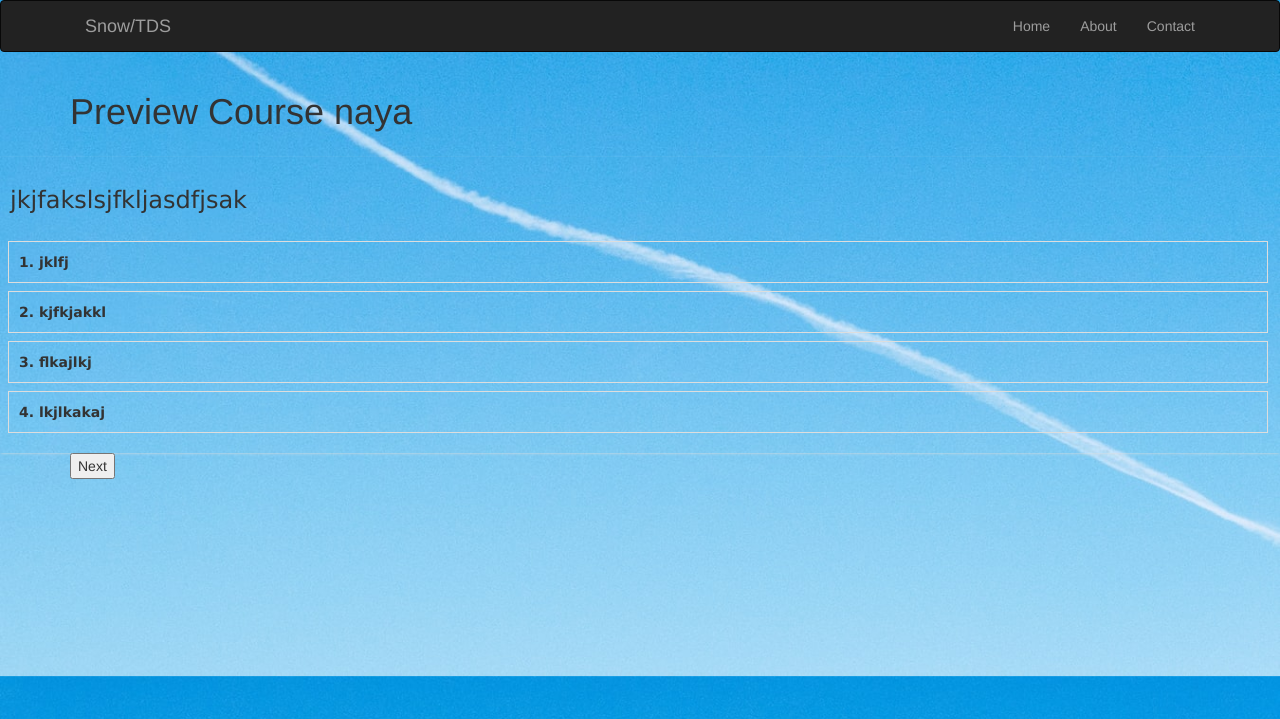
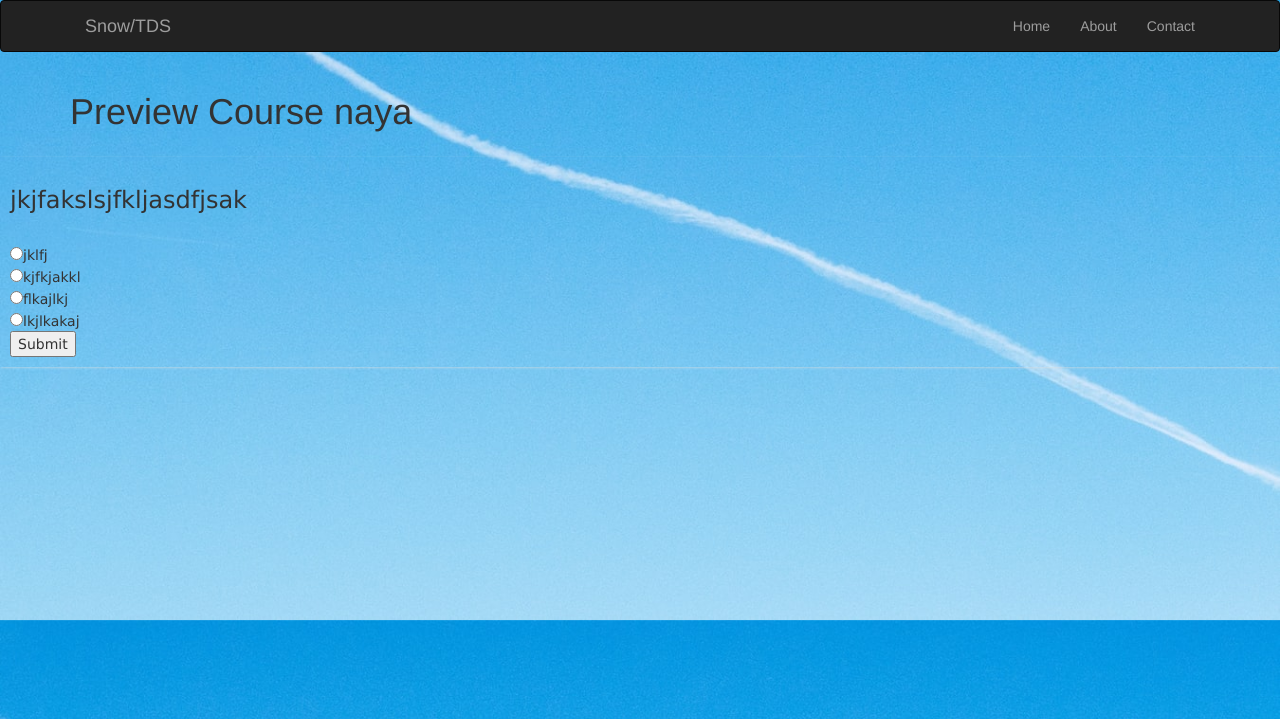
Before and after one commit to sid42mish/NIL-Self-Learning, a Flask app: a page that uses templates/preview.html in a window 1280 px wide. Shown: the top 719 px of the page. Run offline with Flask 2, Linux system fonts and the light colour scheme; data comes from the database, SQL or seed files in the repository; some libraries are stand-ins or nearby versions.

Commit message:
preview course page updated(attached with backend)

```diff
--- a/app.py
+++ b/app.py
@@ -220,39 +220,42 @@ def preview(variable):
 	bucket.append([])
 	bucket.append([])
 	bucket.append([])
+	bucket.append([])
 	return render_template("preview.html",name=variable,problem=cid[2], ca=cid[3], cw1=cid[4], cw2=cid[5], cw3=cid[6])
 
 @app.route("/course/<variable>/preview-course", methods=["POST"])
 def prev_pos(variable):
 	c_name=variable.replace('-',' ')
 	print("*********************************************")
-	print (bucket)
-	wrong=request.args.get('id')
+	wrong = request.form['mcq']
 	print(wrong)
-	if(wrong==0):
-		bucket[0].append(pre[1])
+	if wrong!='ca':
+		bucket[0].append(pre[0])
 	else:
-		bucket[pre[0]+1].append(pre[1])
+		bucket[pre[1]+1].append(pre[0])
 	pre.clear()
 	if(len(bucket[0])==0 and len(bucket[1])==0 and len(bucket[2])==0 and len(bucket[3])==0):
 		return render_template("course_end.html",x="Congratulations! Course Ended.")
 	ra=random.randint(0,3)
 	while(len(bucket[ra])==0):
 		ra=(ra+1)%4
-	pre.append(ra);
 	ra1=random.randint(0,len(bucket[ra])-1)
 	pre.append(bucket[ra][ra1])
-
+	pre.append(ra);
 
 	cid=[]
-	el=pre[1]
+	el=pre[0]
 	with sql.connect("hack.db") as con:
 		cur=con.cursor()
 		cur.execute("SELECT * FROM problem WHERE problem_id= (?)",[el])
 		cid= (cur.fetchone())
 		con.commit()
+	print ("cid")
+	print (cid)
 	con.close()
 	bucket[ra].remove(el)
+	print (bucket)
+
 	return render_template("preview.html",name=variable,problem=cid[2], ca=cid[3], cw1=cid[4], cw2=cid[5], cw3=cid[6])
 
 
--- a/static_dir/css/style.css
+++ b/static_dir/css/style.css
@@ -92,43 +92,6 @@ padding:10px;
 margin-top:15px;
 }
 pre{ border:2px solid #f5f5f5; padding:10px; overflow-x:scroll;}
- input[type=radio] {
-    display:none;
-}
-
- input[type=radio] {
-    display:none;
-    margin:10px;
-}
-
-input[type=radio] + label {
-    display:inline-block;
-    margin:-2px;
-	width:100%;
-	padding:10px;
-	border:1px solid #ddd;
-	margin-bottom:10px;
-	cursor:pointer;
-}
-input[type=radio] + label:hover{ border:1px solid #000000;}
-input[type=radio]:checked + label {
-   background-image: none;
-    background-color:#0C0;
-	color:#fff;
-	border:1px solid #0C0 !important;
-    -webkit-transition: all 0.2s ease-in-out;
-    -moz-transition: all 0.2s ease-in-out;
-    -o-transition: all 0.2s ease-in-out;
-    -ms-transition: all 0.2s ease-in-out;
-    transition: all 0.2s ease-in-out;
- }
-
-
-.worngans{ background-color:#F36;color:#fff; border:1px solid #F36 !important;-webkit-transition: all 0.2s ease-in-out;
--moz-transition: all 0.2s ease-in-out;
--o-transition: all 0.2s ease-in-out;
--ms-transition: all 0.2s ease-in-out;
-transition: all 0.2s ease-in-out;}
 
 
 @media screen and (max-width: 767px) {
--- a/templates/preview.html
+++ b/templates/preview.html
@@ -10,27 +10,6 @@
 
   <script type="text/javascript" src="{{url_for('static',filename='../static_dir/js/lib/jquery-2.1.4.min.js') }}"></script>
   <script src="http://www.fastlearning.in/controller/js/jquery-1.9.1.min.js"></script>
-  <script type="text/javascript">
-    $(document).ready(function() {
-      $('label').click(function() {
-          console.log(this)
-          $('label').removeClass('worngans');
-          $(this).addClass('worngans');
-          if(this.attributes[0].value=="Fastlearning"){
-            const Url= '/course/{{name}}/preview-course',
-            var id=1;
-            $.post(Url,id,function(id){
-
-            });
-         }
-          else{
-           url: '/course/{{name}}/preview-course?id=0',
-            type: 'POST',
-          }
-
-      });
-  });
-  </script>
 
 
   <!-- <script type="text/javascript" >
@@ -69,21 +48,20 @@
     <div class="scp-quizzes-data">
       <h3>{{problem}}</h3>
       <br/>
-        <input type="radio" id="Fastlearning" name="question1">
-          <label for="Fastlearning">1. {{ca}}</label><br/>
-        <input type="radio"  name="question1">
-          <label>2. {{cw1}}</label><br/>
-        <input type="radio" name="question1">
-          <label>3. {{cw2}}</label> <br/>
-        <input type="radio" name="question1">
-          <label>4. {{cw3}}</label>
-     </div>
-    </div>
+        <form method="POST" >
+          <input type="radio" name="mcq" value="ca">{{ca}}<br>
+          <input type="radio" name="mcq" value="cw1">{{cw1}}<br>
+          <input type="radio" name="mcq" value="cw2">{{cw2}}<br>
+          <input type="radio" name="mcq" value="cw3">{{cw3}}<br>
+
+          <input type="submit" value="Submit">
+
+        </form>
+
+  </div>
+</div>
 
 <div class="container">
-    <form method="post" action="/course/{{name}}/preview-course">
-      <button type="submit">Next</button>
-    </form>
     <br />
 </div>
 
```
Also changed, not shown: static_dir/js/preview.js (added, +15 -0 lines).
